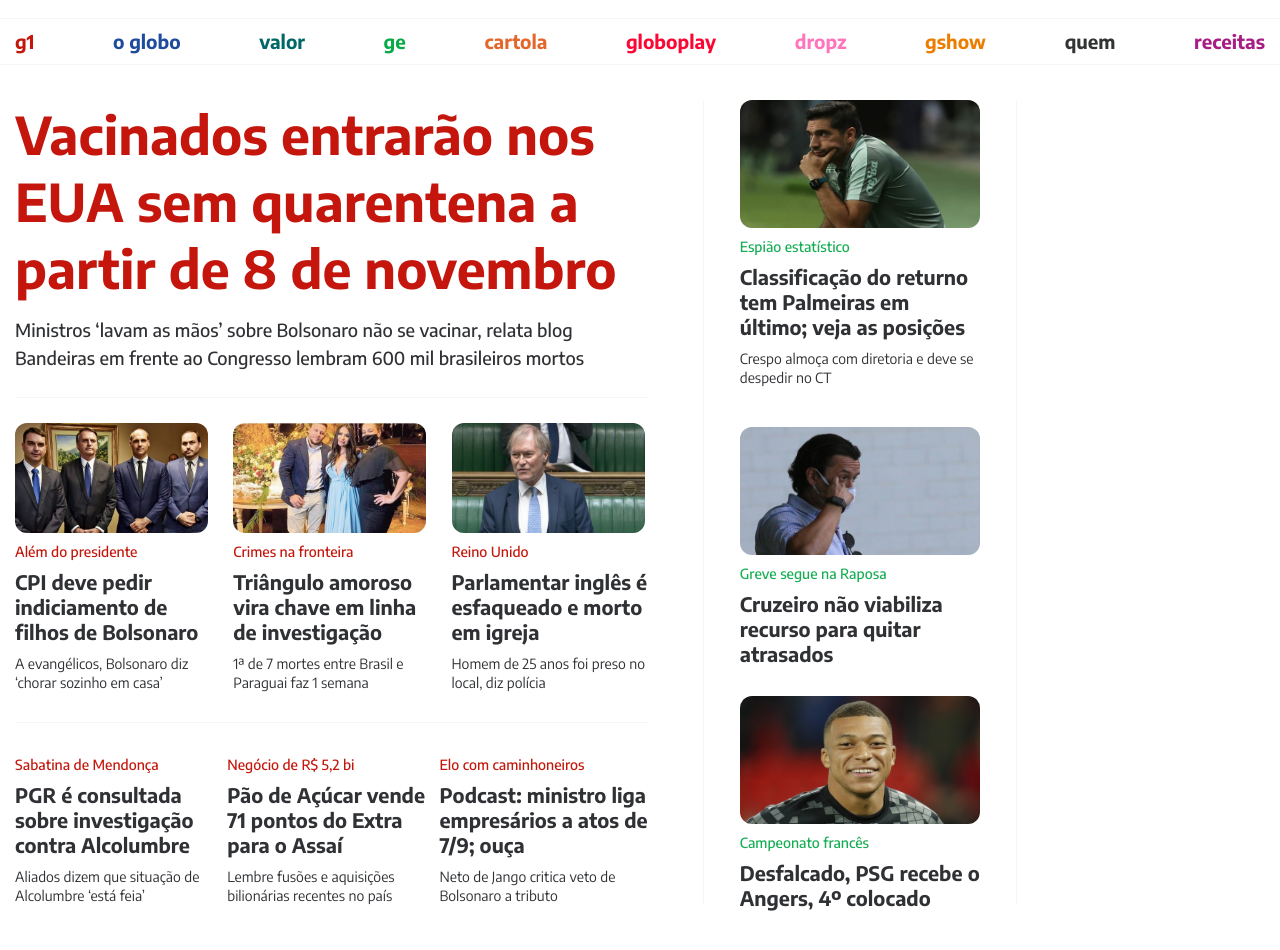
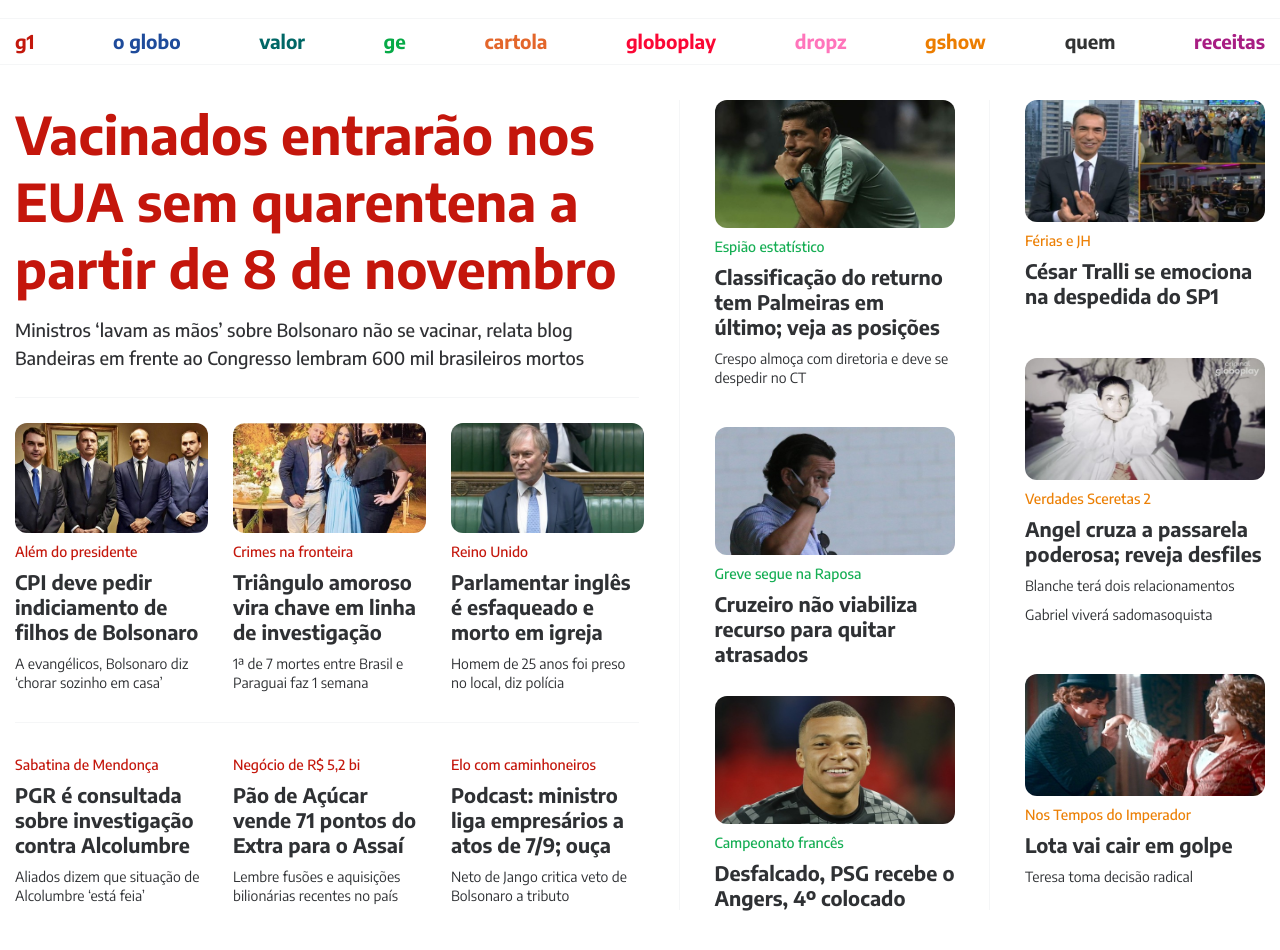
Before and after one commit to alexrla/003__Globo.com, a plain HTML site: page index.html in a window 1280 px wide. Shown: the part 62-1012 px from the top of the page. Drawn offline with Linux system fonts and the light colour scheme.

Commit message:
Criando e estilizando a seção de entretenimento da página, além de resolver a questão dos espaçamentos entre os elementos da página

```diff
--- a/css/base.css
+++ b/css/base.css
@@ -1,8 +1,4 @@
 @import url('https://fonts.googleapis.com/css2?family=Encode+Sans:wght@100;200;300;400;500;600;700&display=swap');
-
-*   {
-    box-sizing: border-box;
-}
 
 body    {
     font-family: 'Encode Sans', sans-serif;
--- a/css/conteudoPrincipal.css
+++ b/css/conteudoPrincipal.css
@@ -15,7 +15,7 @@
 /* Seção jornalismo */
 
 .jornalismo {
-    width: 55%;
+    width: 664px;
 }
 
 .jornalismo__materiaPrincipal   {
@@ -49,7 +49,7 @@
 
     margin-top: 30px;
 
-    width: 92%;
+    width: 624px;
 }
 
 .jornalismo__linhaDois, .jornalismo__linhaTres  {
@@ -58,8 +58,14 @@
     margin-top: 25px;
 }
 
+.espamentoNoticiasJornalismo    {
+    margin-left: 25px;
+
+    margin-right: 25px;
+}
+
 .jornalismo__noticia    {
-    width: 30%;
+    width: 193px;
 }
 
 .jornalismo__noticia___imagem   {
@@ -80,7 +86,7 @@
     padding-top: 10px;
 }
 
-.jornalismo__noticia___manchete, .esporte__noticia___manchete {
+.jornalismo__noticia___manchete, .esporte__noticia___manchete, .entretenimento__noticia___manchete {
     color: #2F3134;
 
     font-size: 20px;
@@ -92,7 +98,7 @@
     padding-top: 10px;
 }
 
-.jornalismo__noticia___complemento, .esporte__noticia___complemento  {
+.jornalismo__noticia___complemento, .esporte__noticia___complemento, .entretenimento__noticia___complemento  {
     color: #2F3134;
 
     font-size: 14px;
@@ -104,36 +110,24 @@
     padding-top: 10px;
 }
 
-.espacamentoNoticia--linhaDois {
-    margin: 0 12px;
-}
+.barra__vertical    {
+    background: #F5F6F7;
 
-.espacamentoNoticia--linhaTres {
-    margin: 0 6px;
-}
+    height: 810px;
 
-.jornalismo__ultimaNoticia  {
-    width: 31%;
+    width: 1px;
 }
 
 /* Seção esporte */
 
 .esporte {
-    width: 25%;
+    width: 309px;
 }
 
 .esporte__noticia   {
     margin: 0 auto;
 
     width: 240px;
-}
-
-.barra__vertical    {
-    background: #F5F6F7;
-
-    height: 805px;
-
-    width: 1px;
 }
 
 .esporte__noticia___imagem  {
@@ -159,3 +153,43 @@
 
     margin-top: 40px;
 }
+
+/* Seção entretenimento */
+
+.entretenimento {
+    align-items: flex-end;
+
+    display: flex;
+
+    flex-direction: column;
+
+    width: 275px;
+}
+
+.entretenimento__noticia    {
+    width: 240px;
+}
+
+.entretenimento__noticia___imagem   {
+    border-radius: 12px;
+
+    height: 122px;
+
+    width: 240px;
+}
+
+.entretenimento__noticia___legenda  {
+    color: #EC8006;
+
+    font-size: 14px;
+
+    font-weight: 500;
+
+    padding-top: 10px;
+}
+
+.espamentoNoticiasEntretenimento    {
+    margin-bottom: 50px;
+
+    margin-top: 50px;
+}
--- a/index.html
+++ b/index.html
@@ -125,7 +125,7 @@
                         </p>
                     </div>
 
-                    <div class="jornalismo__noticia espacamentoNoticia--linhaDois">
+                    <div class="jornalismo__noticia espamentoNoticiasJornalismo">
                         <img src="img/crimes-na-fronteira.jpeg" class="jornalismo__noticia___imagem">
 
                         <p class="jornalismo__noticia___legenda">
@@ -175,7 +175,7 @@
                         </p>
                     </div>
 
-                    <div class="jornalismo__noticia espacamentoNoticia--linhaTres">
+                    <div class="jornalismo__noticia espamentoNoticiasJornalismo">
                         <p class="jornalismo__noticia___legenda">
                             Negócio de R$ 5,2 bi
                         </p>
@@ -189,7 +189,7 @@
                         </p>
                     </div>
 
-                    <div class="jornalismo__noticia jornalismo__ultimaNoticia">
+                    <div class="jornalismo__noticia">
                         <p class="jornalismo__noticia___legenda">
                             Elo com caminhoneiros
                         </p>
@@ -252,7 +252,53 @@
             <div class="barra__vertical"></div>
 
             <sections class="entretenimento">
+                <div class="entretenimento__noticia">
+                    <img src="img/ferias-e-jh.jpeg" class="entretenimento__noticia___imagem">
 
+                    <p class="entretenimento__noticia___legenda">
+                        Férias e JH
+                    </p>
+
+                    <h2 class="entretenimento__noticia___manchete">
+                        César Tralli se emociona na despedida do SP1
+                    </h2>
+                </div>
+
+                <div class="entretenimento__noticia espamentoNoticiasEntretenimento">
+                    <img src="img/verdades-secretas-2.jpeg" class="entretenimento__noticia___imagem">
+
+                    <p class="entretenimento__noticia___legenda">
+                        Verdades Sceretas 2
+                    </p>
+
+                    <h2 class="entretenimento__noticia___manchete">
+                        Angel cruza a passarela poderosa; reveja desfiles
+                    </h2>
+
+                    <p class="entretenimento__noticia___complemento">
+                        Blanche terá dois relacionamentos
+                    </p>
+
+                    <p class="entretenimento__noticia___complemento">
+                        Gabriel viverá sadomasoquista
+                    </p>
+                </div>
+
+                <div class="entretenimento__noticia">
+                    <img src="img/nos-tempos-do-imperador.jpeg" class="entretenimento__noticia___imagem">
+
+                    <p class="entretenimento__noticia___legenda">
+                        Nos Tempos do Imperador
+                    </p>
+
+                    <h2 class="entretenimento__noticia___manchete">
+                        Lota vai cair em golpe
+                    </h2>
+
+                    <p class="entretenimento__noticia___complemento">
+                        Teresa toma decisão radical
+                    </p>
+                </div>
             </sections>
         </main>
     </body>
```
